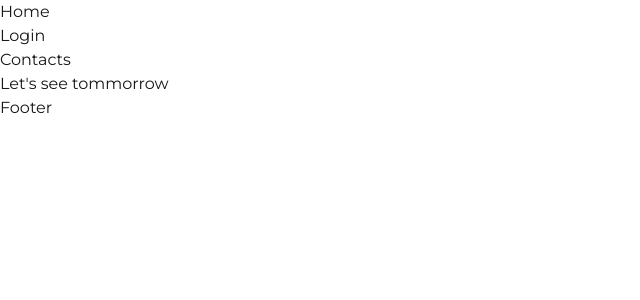
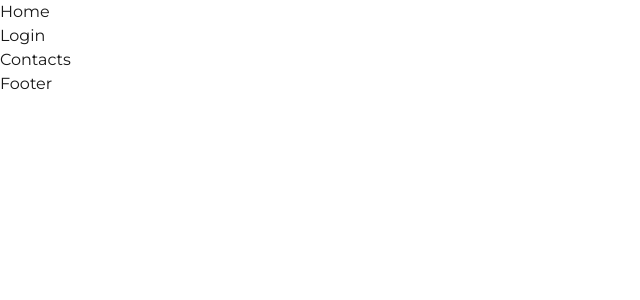
Before and after one commit to rudrasaiprasad1/todo-app, a Next.js app: page / in a window 1280 px wide. Shown: the top 300 px of the page, without its empty margins (0-640 px from the left). Built offline with nearby package versions, Linux system fonts and the light colour scheme.

Commit message:
layout component updated

```diff
--- a/components/Header.jsx
+++ b/components/Header.jsx
@@ -6,7 +6,6 @@ const Header = () => {
           <li>Home</li>
           <li>Login</li>
           <li>Contacts</li>
-          <li>Let's see tommorrow </li>
         </ul>
       </div>
     </>
```
